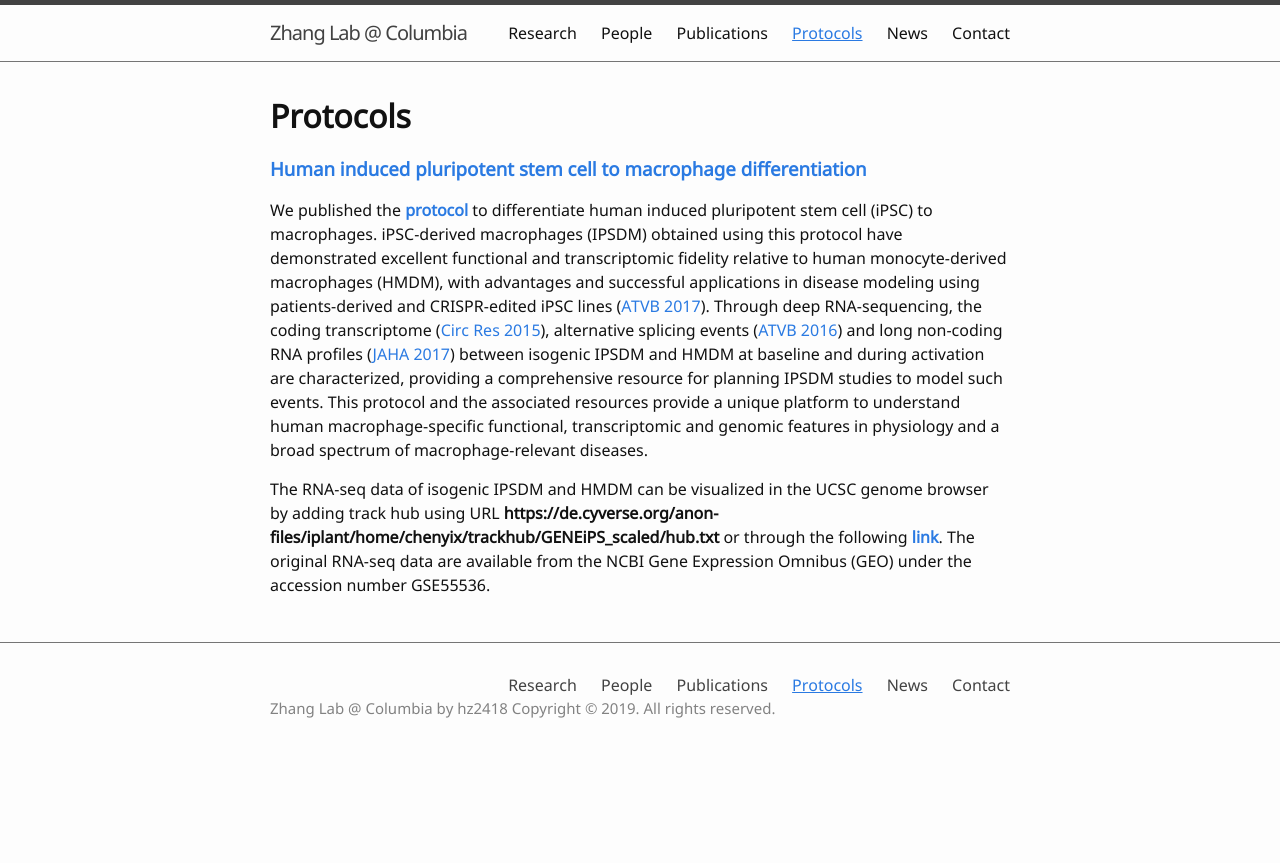
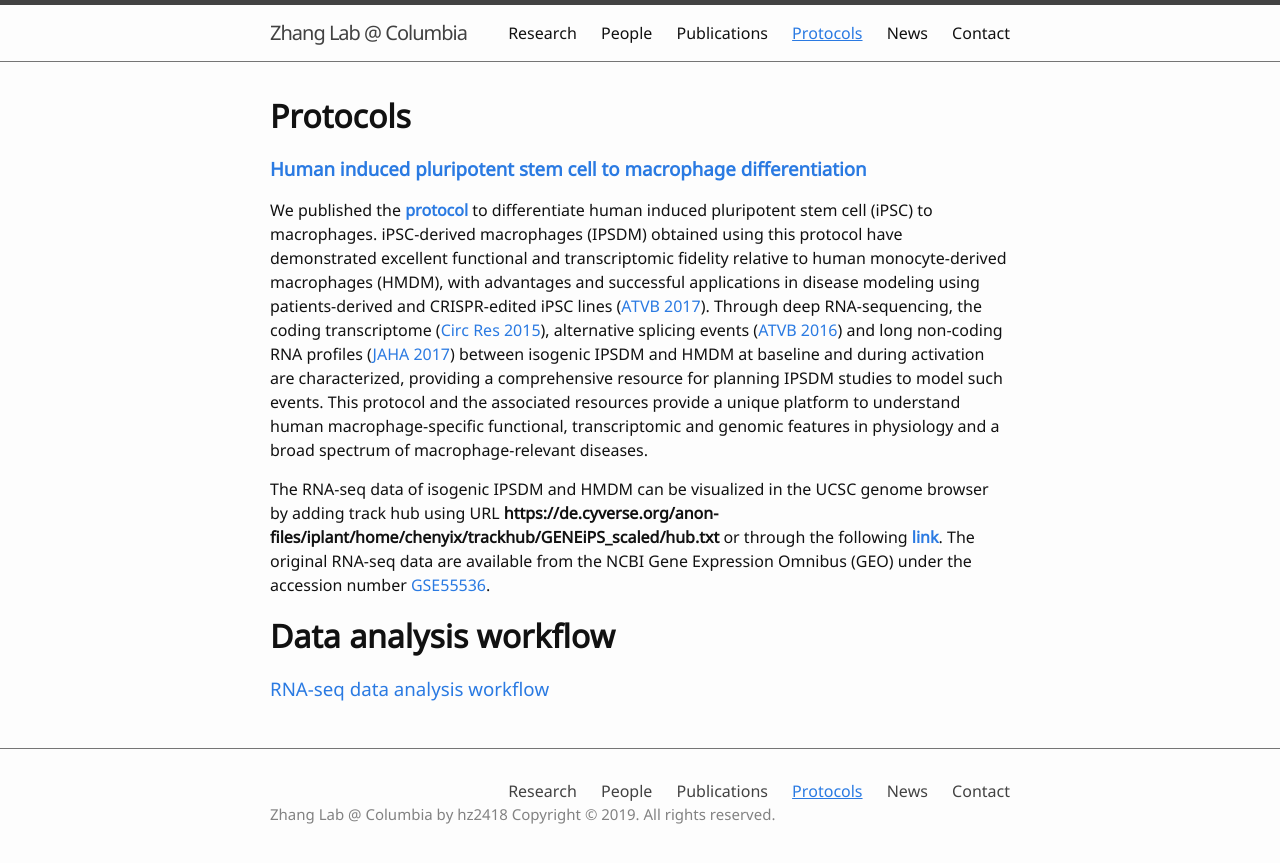
Before and after one commit to hanruizhang/zhanglab, a Jekyll site: the page built from 4_Protocols.md, in a window 1280 px wide. Shown: the top 863 px of the page. Built offline with Jekyll 4.4.1, drawn with Linux system fonts in a browser that asks for light colours.

Commit message:
Update 4_Protocols.md

```diff
--- a/4_Protocols.md
+++ b/4_Protocols.md
@@ -8,4 +8,7 @@ nav: true
 
 We published the **[protocol](https://currentprotocols.onlinelibrary.wiley.com/doi/full/10.1002/cpsc.74)** to differentiate human induced pluripotent stem cell (iPSC) to macrophages.  iPSC-derived macrophages (IPSDM) obtained using this protocol have demonstrated excellent functional and transcriptomic fidelity relative to human monocyte-derived macrophages (HMDM), with advantages and successful applications in disease modeling using patients-derived and CRISPR-edited iPSC lines ([ATVB 2017](https://www.ncbi.nlm.nih.gov/pmc/articles/PMC5659288)). Through deep RNA-sequencing, the coding transcriptome ([Circ Res 2015](https://www.ncbi.nlm.nih.gov/pmc/articles/PMC4565503/)), alternative splicing events ([ATVB 2016](https://www.ncbi.nlm.nih.gov/pmc/articles/PMC4919157/)) and long non-coding RNA profiles ([JAHA 2017](https://www.ahajournals.org/doi/full/10.1161/JAHA.117.007431?url_ver=Z39.88-2003&rfr_id=ori:rid:crossref.org&rfr_dat=cr_pub%3dpubmed)) between isogenic IPSDM and HMDM at baseline and during activation are characterized, providing a comprehensive resource for planning IPSDM studies to model such events. This protocol and the associated resources provide a unique platform to understand human macrophage-specific functional, transcriptomic and genomic features in physiology and a broad spectrum of macrophage-relevant diseases.
 
-The RNA-seq data of isogenic IPSDM and HMDM can be visualized in the UCSC genome browser by adding track hub using URL **https://de.cyverse.org/anon-files/iplant/home/chenyix/trackhub/GENEiPS_scaled/hub.txt** or through the following **[link](http://genome.ucsc.edu/cgi-bin/hgTracks?db=hg19&hubUrl=https://de.cyverse.org/anon-files/iplant/home/chenyix/trackhub/GENEiPS_scaled/hub.txt)**. The original RNA-seq data are available from the NCBI Gene Expression Omnibus (GEO) under the accession number GSE55536.
+The RNA-seq data of isogenic IPSDM and HMDM can be visualized in the UCSC genome browser by adding track hub using URL **https://de.cyverse.org/anon-files/iplant/home/chenyix/trackhub/GENEiPS_scaled/hub.txt** or through the following **[link](http://genome.ucsc.edu/cgi-bin/hgTracks?db=hg19&hubUrl=https://de.cyverse.org/anon-files/iplant/home/chenyix/trackhub/GENEiPS_scaled/hub.txt)**. The original RNA-seq data are available from the NCBI Gene Expression Omnibus (GEO) under the accession number [GSE55536](https://www.ncbi.nlm.nih.gov/geo/query/acc.cgi?acc=GSE55536).
+
+# **Data analysis workflow**
+### [RNA-seq data analysis workflow](https://hanruizhang.github.io/RNAseq-analysis-workflow/)
```
